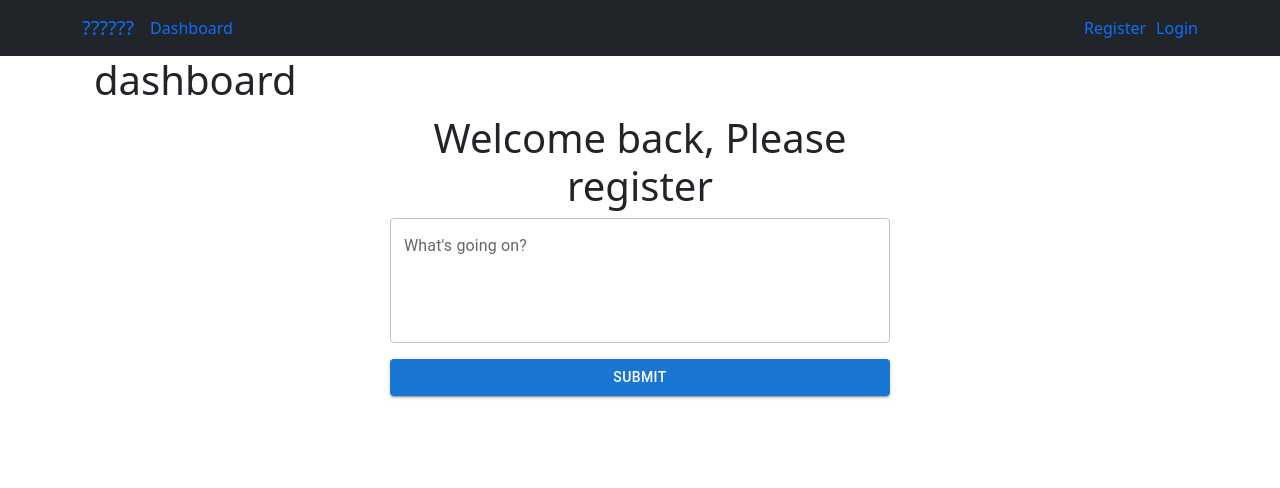
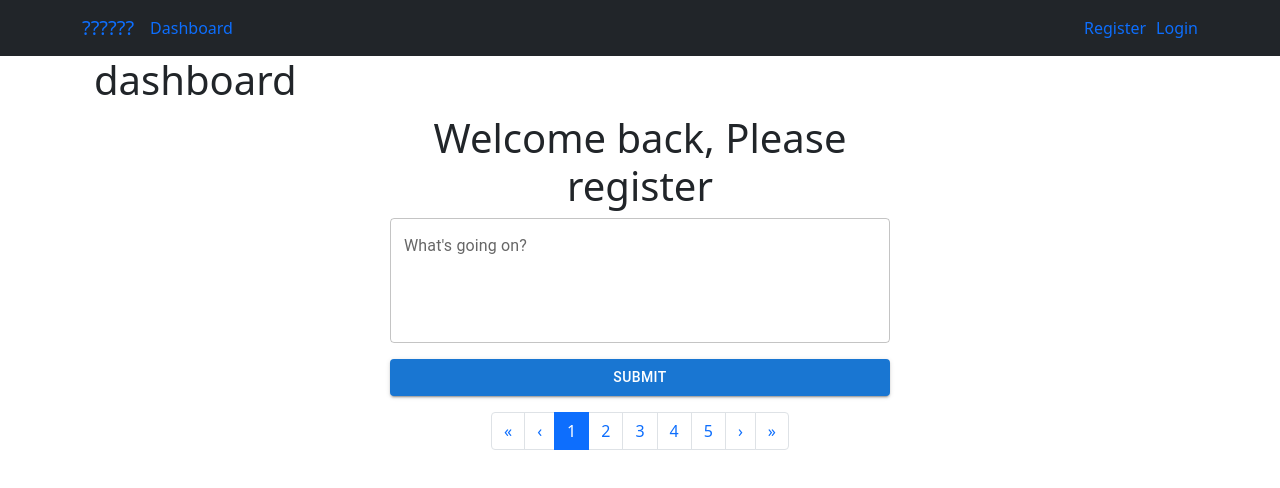
Before and after one commit to EvgeniyHalimon/TODO-react-jsonP, a React (Create React App) app in the folder client/: page /dashboard in a window 1280 px wide. Shown: the top 488 px of the page. Built offline with nearby package versions, Linux system fonts and the light colour scheme.

Commit message:
Paginate init

```diff
--- /dev/null
+++ b/client/src/components/Paginate.js
@@ -0,0 +1,32 @@
+import React,{useState} from 'react';
+import shortid from 'shortid';
+import { Pagination } from 'react-bootstrap';
+
+
+
+export default function Paginate({getPage, getFirstPage, getPrevPage, getNextPage, getLastPage}){
+    const [active, setActive] = useState(1)
+    const [items, setItems] = useState([])
+
+    for (let number = 1; number <= 5; number++) {
+        items.push(
+            <Pagination.Item
+                onClick={getPage}
+                key={shortid.generate()}
+                active={number === active}
+            >
+                {number}
+            </Pagination.Item>,
+        );
+    }
+
+    return(
+        <Pagination style={{justifyContent : 'center'}}>
+            <Pagination.First onClick={getFirstPage} />
+            <Pagination.Prev onClick={getPrevPage} />
+                {items}
+            <Pagination.Next onClick={getNextPage} />
+            <Pagination.Last onClick={getLastPage} />
+        </Pagination>
+    )
+}
--- a/client/src/components/PostForm.js
+++ b/client/src/components/PostForm.js
@@ -6,7 +6,7 @@ import { Fetch } from '../utils/Fetch';
 import PostList from './PostList';
 import shortid from 'shortid';
 import { Storage } from '../utils/Storage';
-import Welcome from './Welcome';
+import Paginate from './Paginate';
 
 const validationSchema = yup.object({
     post: yup
@@ -68,6 +68,23 @@ export default function PostForm(){
         setDeletePost(true)
     }
 
+    const getPage = () => {
+        return console.log('bork')
+    }
+    const getFirstPage = () => {
+        return console.log('bork')
+    }
+    const getPrevPage = () => {
+        return console.log('bork')
+    }
+    const getNextPage = () => {
+        return console.log('bork')
+    }
+    const getLastPage = () => {
+        return console.log('bork')
+    }
+
+
     useEffect(() => {
         async function getPosts(){
             if(userId !== null){
@@ -112,6 +129,13 @@ export default function PostForm(){
                 </Button>
             </FormControl>
             <PostList array={posts} onClick={handleDelete} change={handleChange}/>
+            <Paginate
+                getPage={getPage}
+                getFirstPage={getFirstPage}
+                getPrevPage={getPrevPage}
+                getNextPage={getNextPage}
+                getLastPage={getLastPage}
+            />
         </Box>
     )
 }
```
Also changed, not shown: 1 other file (tests, documents, lock files or other folders).
